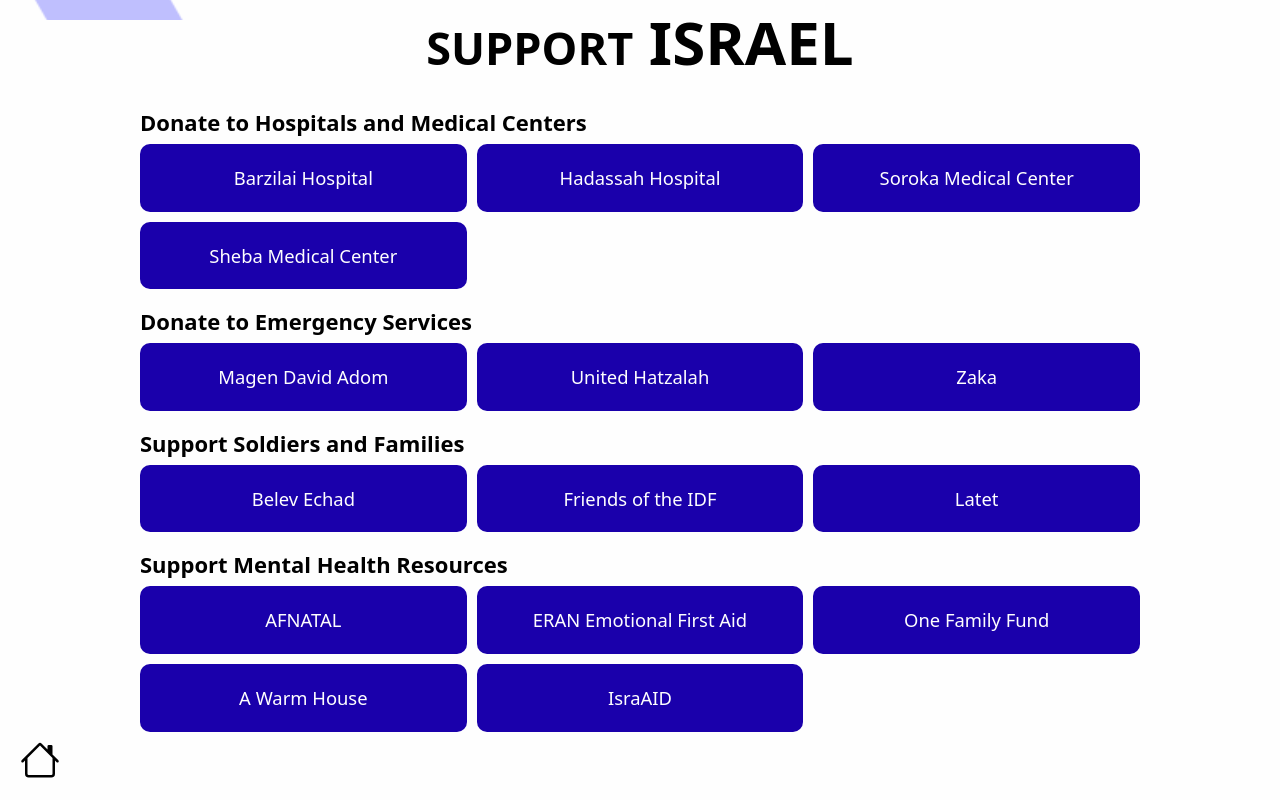
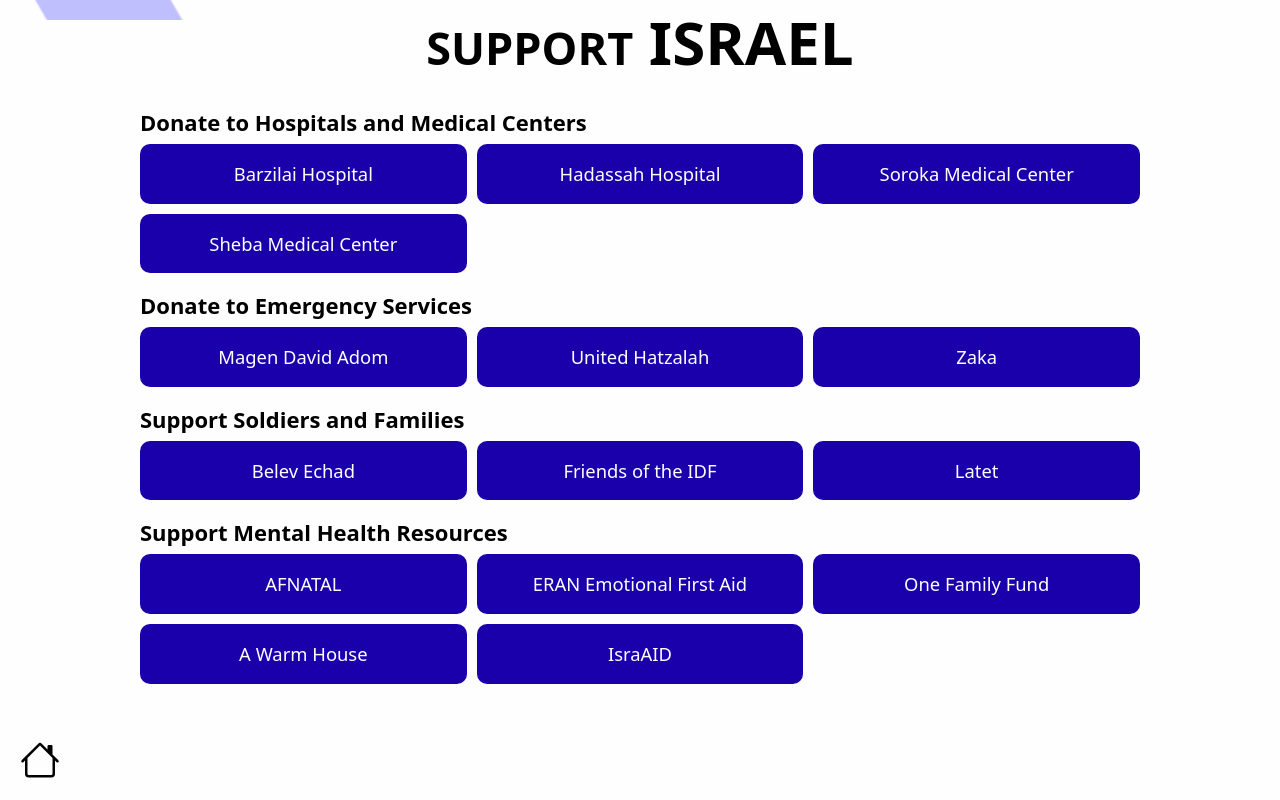
Before and after one commit to The-October-Team/7th-of-october, a React (Create React App) app: page /fundraisers in a window 1280 px wide. Shown: the top 800 px of the page. Built offline with nearby package versions, Linux system fonts and the light colour scheme; a web font is replaced by a local one.

Commit message:
make buttons more little

```diff
--- a/src/fundraisers.css
+++ b/src/fundraisers.css
@@ -46,10 +46,9 @@
     background-color: rgb(26, 0, 171);
     width: 100%;
     height: 100%;
-    padding: 1rem .5rem;
+    padding: 0.8rem .5rem;
     border-radius: .5rem;
     transition: 300ms cubic-bezier(0.165, 0.84, 0.44, 1);
-
 }
 
 .donate-link:hover, .donate-link:focus-visible {
```
